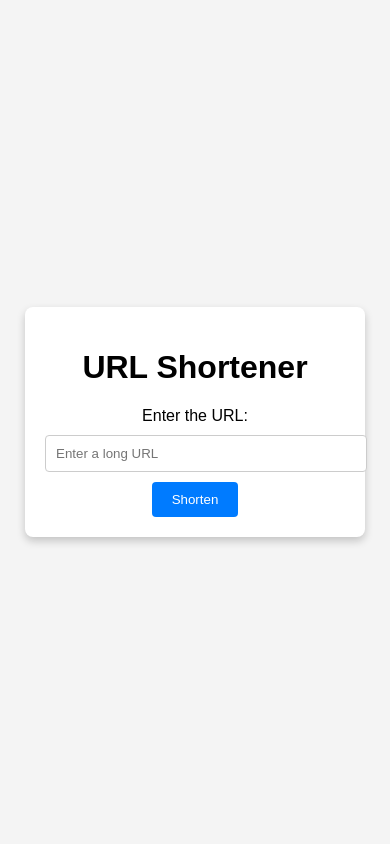
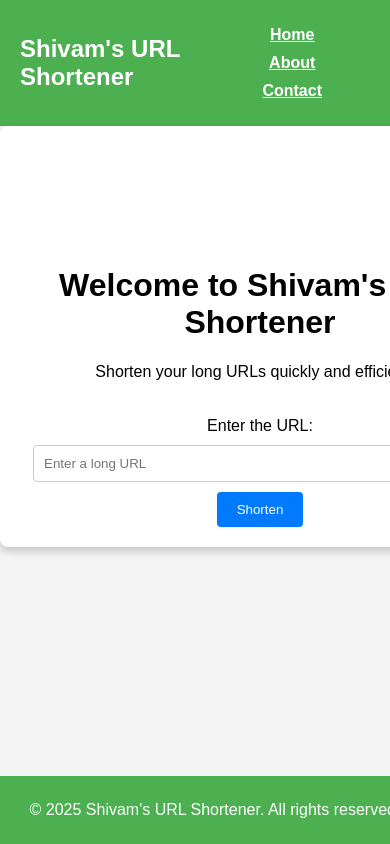
Before and after one commit to Shivamsinghshamsher/urlshortener, a Flask app: page / in a window 390 px wide; the page is wider, and only the part inside the window is pictured. Run offline with Flask 3, Linux system fonts and the light colour scheme.

Commit message:
added about and contact page.

```diff
--- a/app.py
+++ b/app.py
@@ -24,5 +24,134 @@ def shorten():
             return render_template('index.html', error=error_message)
     return render_template('index.html', error="Please provide a valid URL.")
 
+@app.route('/about')
+def about():
+    content = """
+    <!DOCTYPE html>
+    <html lang="en">
+    <head>
+        <meta charset="UTF-8">
+        <meta name="viewport" content="width=device-width, initial-scale=1.0">
+        <title>About Us</title>
+        <style>
+            body {
+                font-family: Arial, sans-serif;
+                margin: 20px;
+                line-height: 1.6;
+                color: #333;
+            }
+            h1, h2, h3 {
+                color: #0056b3;
+            }
+            ul {
+                padding-left: 20px;
+            }
+            li {
+                margin-bottom: 10px;
+            }
+            .container {
+                max-width: 800px;
+                margin: auto;
+                padding: 20px;
+                border: 1px solid #ccc;
+                border-radius: 8px;
+                background: #f9f9f9;
+            }
+        </style>
+    </head>
+    <body>
+        <div class="container">
+            <h1>About Shivam's URL Shortener</h1>
+            <p>
+                Welcome to Shivam's URL Shortener, a platform designed to make long and cumbersome URLs short, manageable, and shareable.
+            </p>
+            <h2>Our Mission</h2>
+            <p>
+                Our mission is to simplify your online interactions by providing a reliable and efficient URL shortening service.
+                We aim to help individuals, businesses, and developers optimize their link-sharing process while maintaining the integrity
+                and security of their content.
+            </p>
+            <h2>Why Choose Us?</h2>
+            <ul>
+                <li><strong>User-Friendly:</strong> No complicated steps—just paste your URL, click shorten, and you’re good to go!</li>
+                <li><strong>Secure Links:</strong> Your privacy matters. We ensure that your links are safe and trustworthy.</li>
+                <li><strong>Customizable:</strong> Create custom aliases for your links to make them more personal or brand-aligned.</li>
+                <li><strong>Analytics:</strong> Gain insights into how your links perform with advanced click tracking (upcoming feature).</li>
+            </ul>
+            <h2>How It Works</h2>
+            <ol>
+                <li>Paste: Enter your long URL into our input field.</li>
+                <li>Shorten: Click the "Shorten" button, and within seconds, get a short and shareable link.</li>
+                <li>Share: Use the shortened link anywhere—social media, emails, or blogs.</li>
+            </ol>
+            <h2>About the Creator</h2>
+            <p>
+                Shivam Singh, the founder of Shivam's URL Shortener, is passionate about simplifying everyday tasks using technology.
+                With expertise in Python development and a drive to create user-friendly tools, Shivam strives to deliver services that make a difference.
+            </p>
+        </div>
+    </body>
+    </html>
+    """
+    return content
+
+@app.route('/contact')
+def contact():
+    content = """
+    <style>
+        body {
+            font-family: Arial, sans-serif;
+            background-color: #f4f4f4;
+            margin: 0;
+            padding: 20px;
+        }
+        .container {
+            max-width: 800px;
+            margin: auto;
+            background-color: #fff;
+            padding: 20px;
+            border-radius: 8px;
+            box-shadow: 0 4px 8px rgba(0, 0, 0, 0.1);
+        }
+        h1 {
+            text-align: center;
+            color: #333;
+        }
+        p {
+            font-size: 1.1em;
+            line-height: 1.6;
+            color: #555;
+        }
+        .contact-info {
+            margin-top: 20px;
+            padding: 10px;
+            background-color: #f0f0f0;
+            border-radius: 8px;
+        }
+        .contact-info strong {
+            color: #333;
+        }
+        .contact-info a {
+            color: #007bff;
+            text-decoration: none;
+        }
+    </style>
+
+    <div class="container">
+        <h1>Contact Us</h1>
+        <p>If you have any questions or need assistance, feel free to reach out to us.</p>
+
+        <div class="contact-info">
+            <p><strong>Mobile Number:</strong> 7667265451</p>
+            <p><strong>Email:</strong> <a href="mailto:kumarshivam3133s@gmail.com">kumarshivam3133s@gmail.com</a></p>
+        </div>
+
+        <p>We are always happy to assist you!</p>
+    </div>
+    """
+    return content
+
+
+
 if __name__ == '__main__':
     app.run(debug=True)
--- a/static/style.css
+++ b/static/style.css
@@ -3,7 +3,7 @@ body {
     background-color: #f4f4f4;
     margin: 0;
     padding: 0;
-    display: flex;
+    /* display: flex; */
     justify-content: center;
     align-items: center;
     height: 100vh;
@@ -15,11 +15,76 @@ body {
     padding: 20px;
     border-radius: 8px;
     box-shadow: 0 4px 8px rgba(0, 0, 0, 0.2);
-    width: 300px;
+    width: 30rem;
+    margin-left: auto;
+    margin-right: auto;
 }
 
+
+.navbar {
+  display: flex;
+  justify-content: space-between;
+  align-items: center;
+  padding: 10px 20px;
+  background-color: #4CAF50;
+  color: white;
+}
+.navbar .logo {
+  font-size: 1.5rem;
+  font-weight: bold;
+}
+.navbar ul {
+  display: flex;
+  gap: 20px;
+  margin-right: 3rem;
+
+}
+.navbar ul li {
+  list-style: none;
+}
+.navbar ul li a {
+  color: white;
+  font-weight: bold;
+  transition: color 0.3s;
+}
+.navbar ul li a:hover {
+  color: #ddd;
+}
+/* Footer */
+.footer {
+  background-color: #4CAF50;
+  color: white;
+  text-align: center;
+  padding: 20px;
+  position: fixed;
+  bottom: 0;
+  width: 100%;
+}
+.footer p {
+  margin: 5px 0;
+}
+.footer a {
+  color: white;
+  font-weight: bold;
+  transition: color 0.3s;
+}
+.footer a:hover {
+  color: #ddd;
+}
+/* Responsive Design */
+@media (max-width: 600px) {
+  .navbar ul {
+    flex-direction: column;
+    align-items: center;
+    gap: 10px;
+  }
+}
+
+
+
+
 input {
-    width: 100%;
+    width: 90%;
     padding: 10px;
     margin: 10px 0;
     border: 1px solid #ccc;
--- a/templates/index.html
+++ b/templates/index.html
@@ -1,14 +1,32 @@
 <!DOCTYPE html>
 <html lang="en">
+
 <head>
     <meta charset="UTF-8">
     <meta name="viewport" content="width=device-width, initial-scale=1.0">
     <title>URL Shortener</title>
     <link rel="stylesheet" href="{{ url_for('static', filename='style.css') }}">
 </head>
+
 <body>
+    <div class="page">
+        <nav class="navbar">
+            <div class="logo">Shivam's URL Shortener</div>
+            <ul>
+                <li><a href="/">Home</a></li>
+                <!-- <li><a href="/shorten">Shorten URL</a></li> -->
+                <li><a href="/about">About</a></li>
+                <li><a href="/contact">Contact</a></li>
+            </ul>
+        </nav>
+
         <div class="container">
-        <h1>URL Shortener</h1>
+
+            <div style="margin-top: 80px; padding: 20px;">
+                <!-- Content of your website goes here -->
+                <h1>Welcome to Shivam's URL Shortener</h1>
+                <p>Shorten your long URLs quickly and efficiently.</p>
+            </div>
             <form action="/shorten" method="POST">
                 <label for="long_url">Enter the URL:</label>
                 <input type="url" id="long_url" name="long_url" placeholder="Enter a long URL" required>
@@ -29,6 +47,11 @@
             {% endif %}
         </div>
 
+        <footer class="footer">
+            <p>&copy; 2025 Shivam's URL Shortener. All rights reserved.</p>
+        </footer>
+
+    </div>
     <script>
         function copyToClipboard() {
             const shortUrlInput = document.getElementById('short_url');
@@ -42,4 +65,5 @@
         }
     </script>
 </body>
+
 </html>
```
Lines whose indentation alone changed are shown as unchanged.
